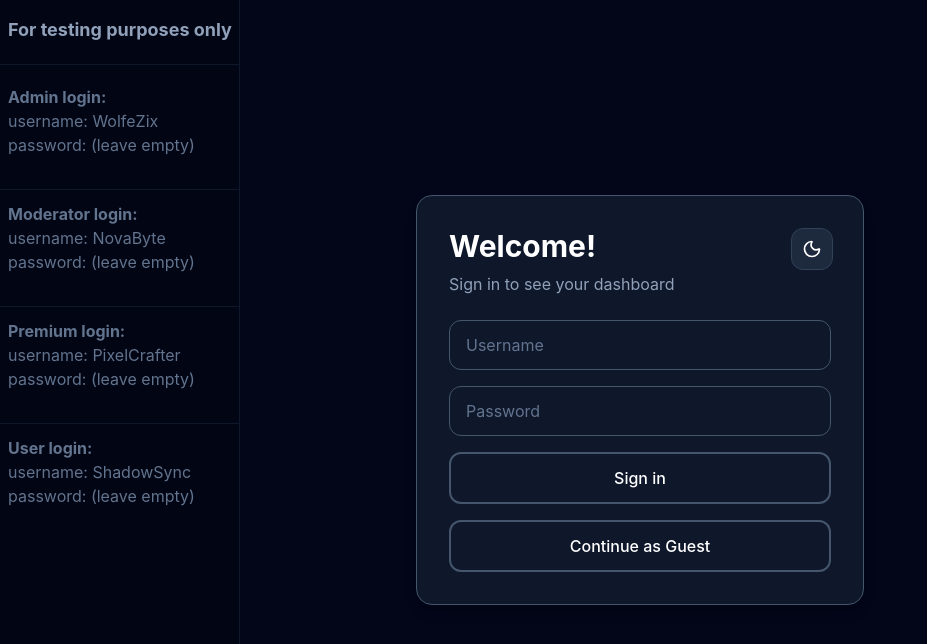
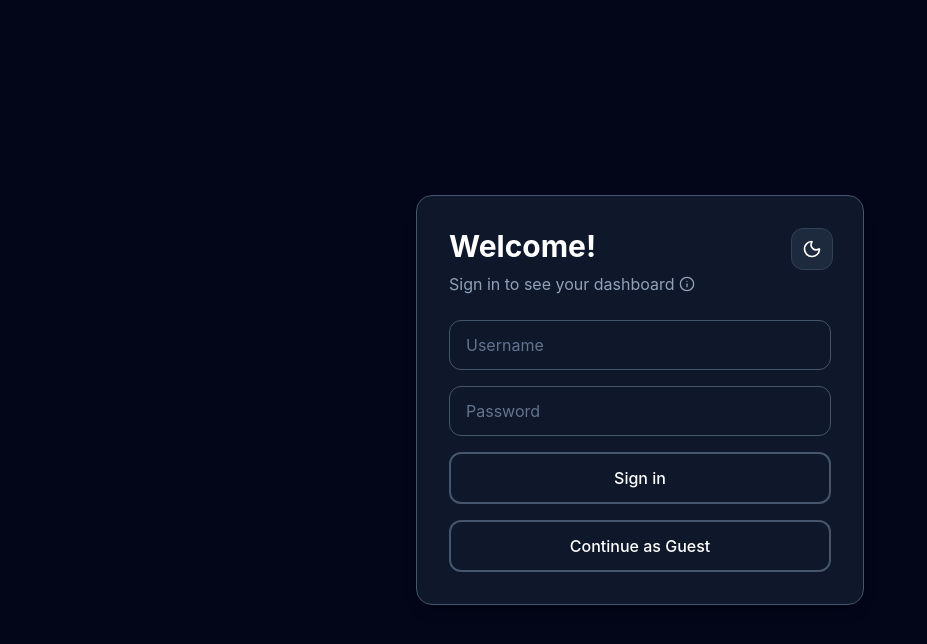
Before and after one commit to WolfZix/dashboard, a React (Vite) app: page /login in a window 1280 px wide. Shown: the top 644 px of the page, without its empty margins (0-927 px from the left). Built offline with nearby package versions, Linux system fonts and the light colour scheme.

Commit message:
refactor: redesign test accounts tooltip into helper button

```diff
--- a/app/routes/login.tsx
+++ b/app/routes/login.tsx
@@ -10,10 +10,12 @@ import {
   createUser,
 } from "../services/userService";
 import { getUsername, setUsername } from "../services/authService";
+import { Info } from "lucide-react";
 
 export default function LoginPage() {
   const [currentUsername, setCurrentUsername] = useState("");
   const [password, setPassword] = useState("");
+  const [showAccounts, setShowAccounts] = useState(false);
   const navigate = useNavigate();
 
   const [toast, setToast] = useState<{
@@ -110,9 +112,75 @@ export default function LoginPage() {
         <h1 className="text-3xl font-bold mb-2 text-white light:text-[#0f172a] transition-all duration-300">
           Welcome!
         </h1>
-        <p className="text-slate-400 light:text-[#475569] mb-6 transition-all duration-300">
-          Sign in to see your dashboard
-        </p>
+
+        <div className="mb-6">
+          <div className="flex items-center gap-1 text-slate-400 light:text-[#475569]">
+            <p>Sign in to see your dashboard</p>
+
+            <button
+              onClick={() => setShowAccounts(!showAccounts)}
+              className="
+                cursor-pointer
+                hover:text-white
+                light:hover:text-slate-900
+                transition-colors
+              "
+            >
+              <Info size={16} />
+            </button>
+          </div>
+
+          {showAccounts && (
+            <div
+              className="
+                mt-3
+                rounded-xl
+                border
+                border-slate-700
+                light:border-slate-200
+                p-4
+                text-sm
+              "
+            >
+              <div className="flex justify-between">
+              <h3 className="font-semibold mb-3 text-white light:text-slate-900">
+                Test Account's Role
+              </h3>
+              <h3 className="font-semibold mb-3 text-white light:text-slate-900">
+                Username
+              </h3>
+              </div>
+
+              <div className="space-y-2 text-slate-400">
+                <div className="flex justify-between">
+                  <span>Admin</span>
+                  <span className="font-medium">WolfeZix</span>
+                </div>
+
+                <div className="flex justify-between">
+                  <span>Moderator</span>
+                  <span className="font-medium">NovaByte</span>
+                </div>
+
+                <div className="flex justify-between">
+                  <span>Premium</span>
+                  <span className="font-medium">PixelCrafter</span>
+                </div>
+
+                <div className="flex justify-between">
+                  <span>User</span>
+                  <span className="font-medium">ShadowSync</span>
+                </div>
+              </div>
+
+              <div className="mt-3 pt-3 border-t border-slate-700 light:border-slate-300">
+                <p className="text-xs text-slate-500">
+                  Password: leave empty
+                </p>
+              </div>
+            </div>
+          )}
+        </div>
         <div className="absolute right-0 top-0 mt-8 mr-8 w-10 h-10 text-white light:text-[#0f172a]">
           <ThemeToggle />
         </div>
@@ -221,43 +289,7 @@ export default function LoginPage() {
           </button>
         </form>
       </div>
-      <div className="absolute left-0 w-60 h-full bg-black/15 text-slate-500 py-4 flex flex-col space-y-5 border-r border-slate-900">
-        <p className="pl-2 text-lg text-slate-400">
-          <b>For testing purposes only</b>
-        </p>
-        <hr className="text-slate-900" />
-        <p className="pl-2">
-          <b>Admin login:</b>
-          <br />
-          username: WolfeZix
-          <br />
-          password: (leave empty)
-        </p>
-        <hr className="my-3 text-slate-900" />
-        <p className="pl-2">
-          <b>Moderator login:</b>
-          <br />
-          username: NovaByte
-          <br />
-          password: (leave empty)
-        </p>
-        <hr className="my-3 text-slate-900" />
-        <p className="pl-2">
-          <b>Premium login:</b>
-          <br />
-          username: PixelCrafter
-          <br />
-          password: (leave empty)
-        </p>
-        <hr className="my-3 text-slate-900" />
-        <p className="pl-2">
-          <b>User login:</b>
-          <br />
-          username: ShadowSync
-          <br />
-          password: (leave empty)
-        </p>
-      </div>
+
       {toast && (
         <div className="fixed bottom-5 right-5 z-999 overflow-hidden rounded-2xl compact:rounded-xl border border-slate-700 bg-slate-900 shadow-2xl min-w-80 transition-all duration-300">
           {/* Progress bar */}
```
